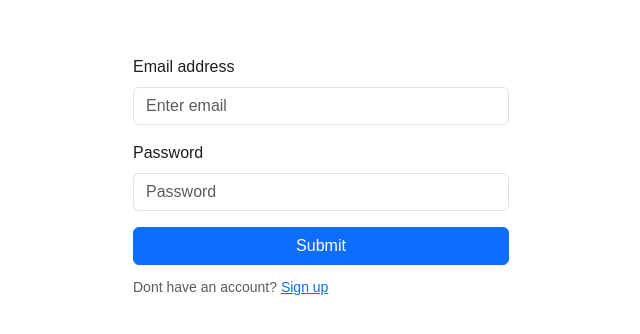
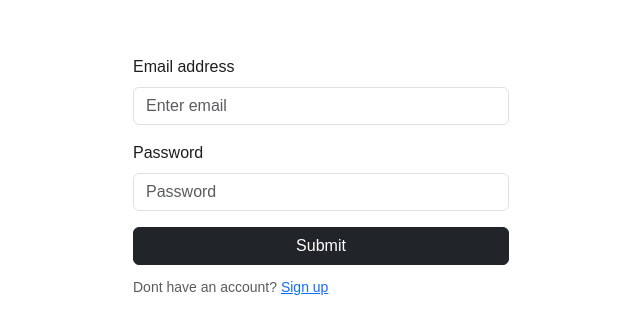
Before and after one commit to vlbras-bodyavl-team/programming-blog, a React (Vite) app in the folder client/: page /auth/signin in a window 1280 px wide. Shown: the part 224-558 px from the top of the page, without its empty margins (319-959 px from the left). Built offline with nearby package versions, Linux system fonts and the light colour scheme; a web font is replaced by a local one.

Commit message:
feat: auth form submit button color changed

```diff
--- a/client/src/Widget/FormSignIn/FormSignIn.tsx
+++ b/client/src/Widget/FormSignIn/FormSignIn.tsx
@@ -87,7 +87,7 @@ const FormSignIn = () => {
         </Form.Group>
 
         <div className="d-grid gap-2">
-          <Button variant="primary" type="submit">
+          <Button variant="dark" type="submit">
             Submit
           </Button>
           <Form.Text>
--- a/client/src/Widget/FormSignUp/FormSignUp.tsx
+++ b/client/src/Widget/FormSignUp/FormSignUp.tsx
@@ -117,7 +117,7 @@ const FormSignUp = () => {
         </Form.Group>
 
         <div className="d-grid gap-2">
-          <Button variant="primary" type="submit">
+          <Button variant="dark" type="submit">
             Submit
           </Button>
           <Form.Text>
```
